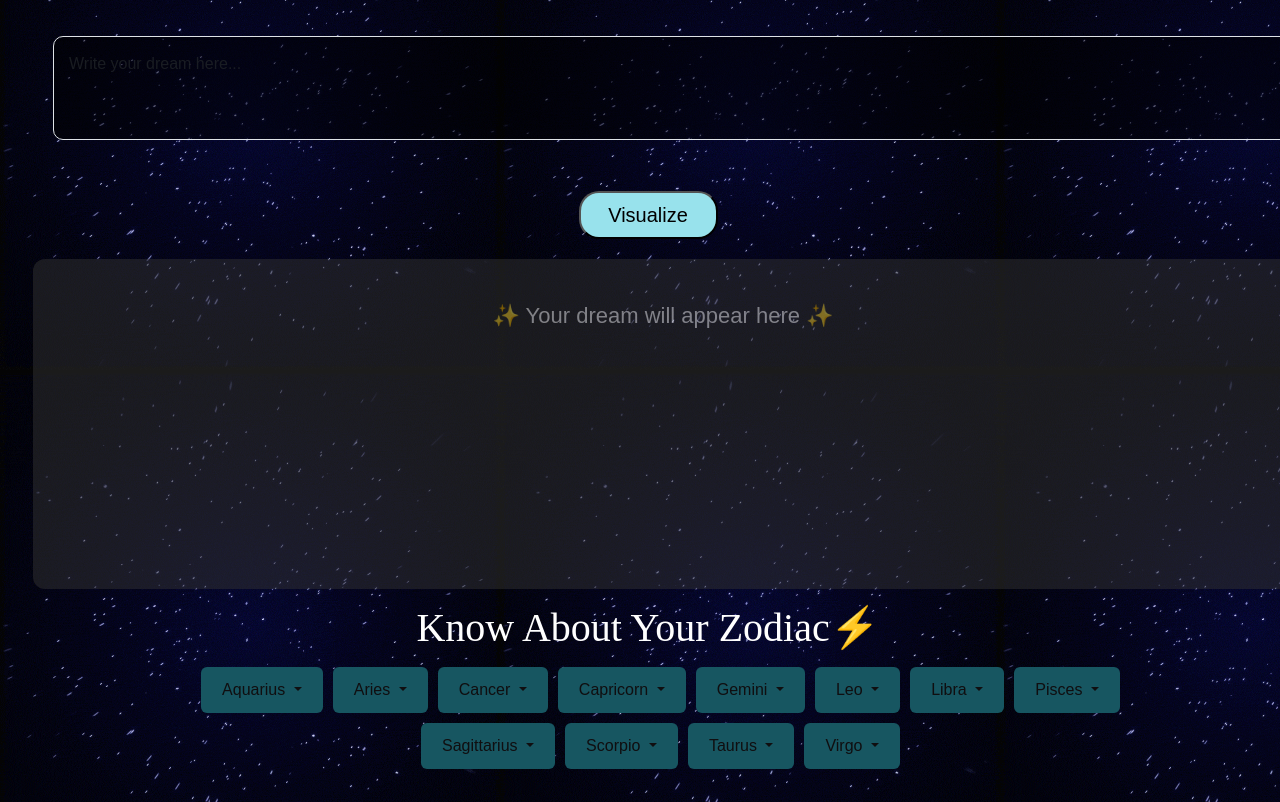
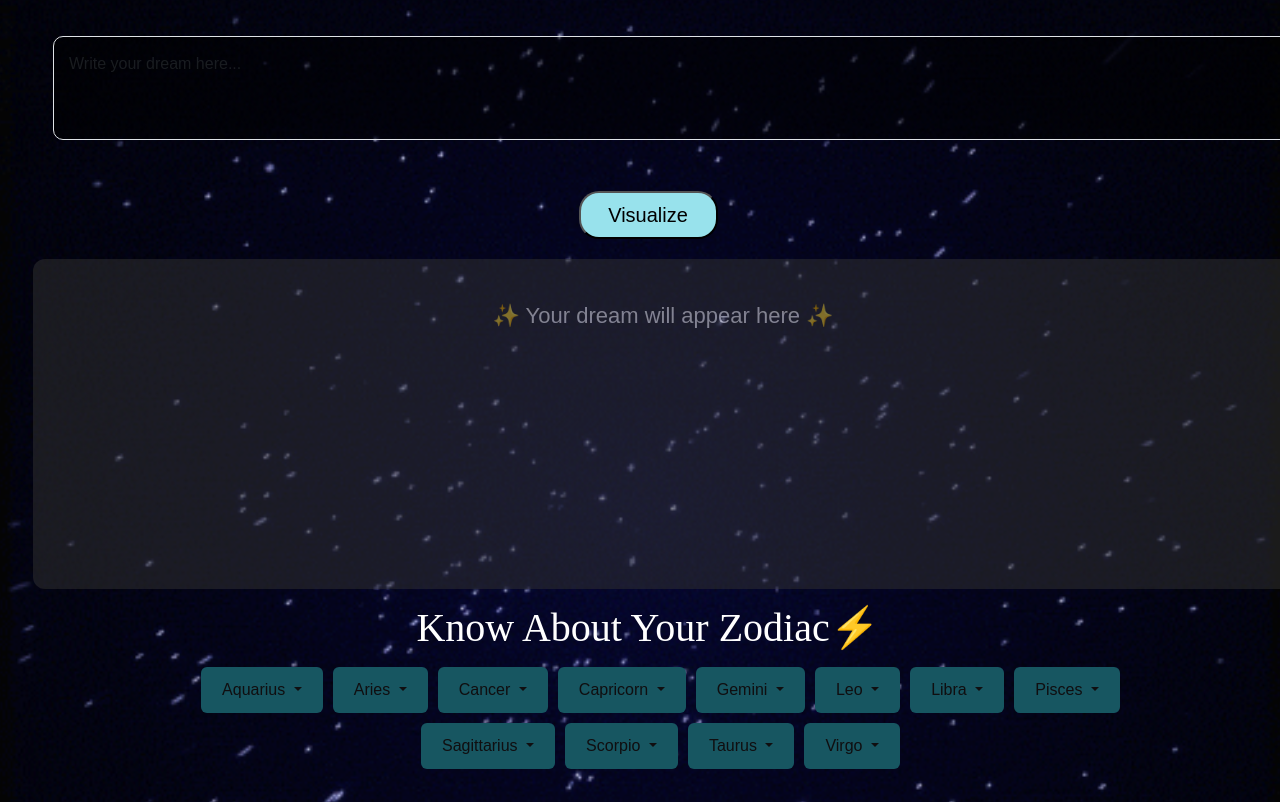
Before and after one commit to Rashishrivastava19/Dreamy_Aura, a plain HTML site: page index.html in a window 1280 px wide. Shown: the part 130-932 px from the top of the page. Drawn offline with nearby package versions, Linux system fonts and the light colour scheme; a web font is replaced by a local one.

Commit message:
Update style.css

```diff
--- a/style.css
+++ b/style.css
@@ -1,5 +1,6 @@
 body {
-    background: url(stars.gif);
+    background: url(stars.gif)no-repeat center center fixed;
+    background-size: cover;
     height: 100%;
     width: 100%;
     background-color: black;
```
